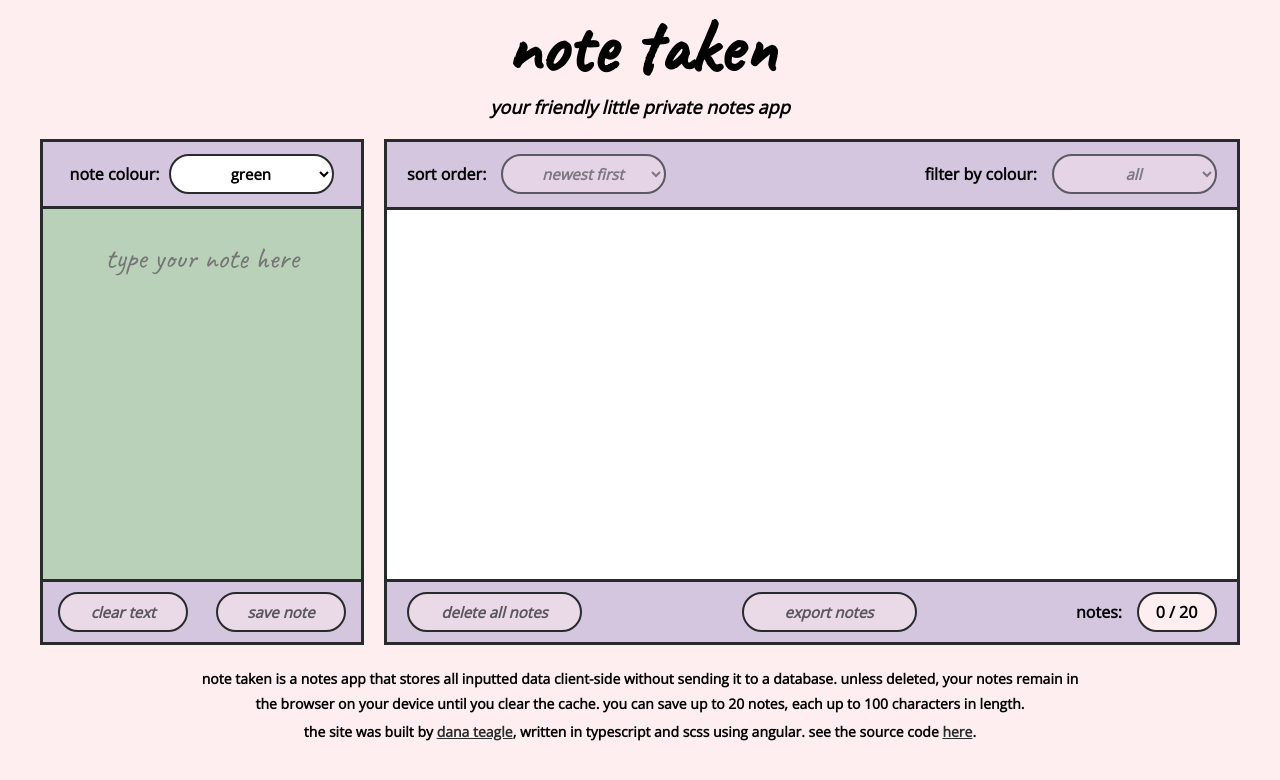
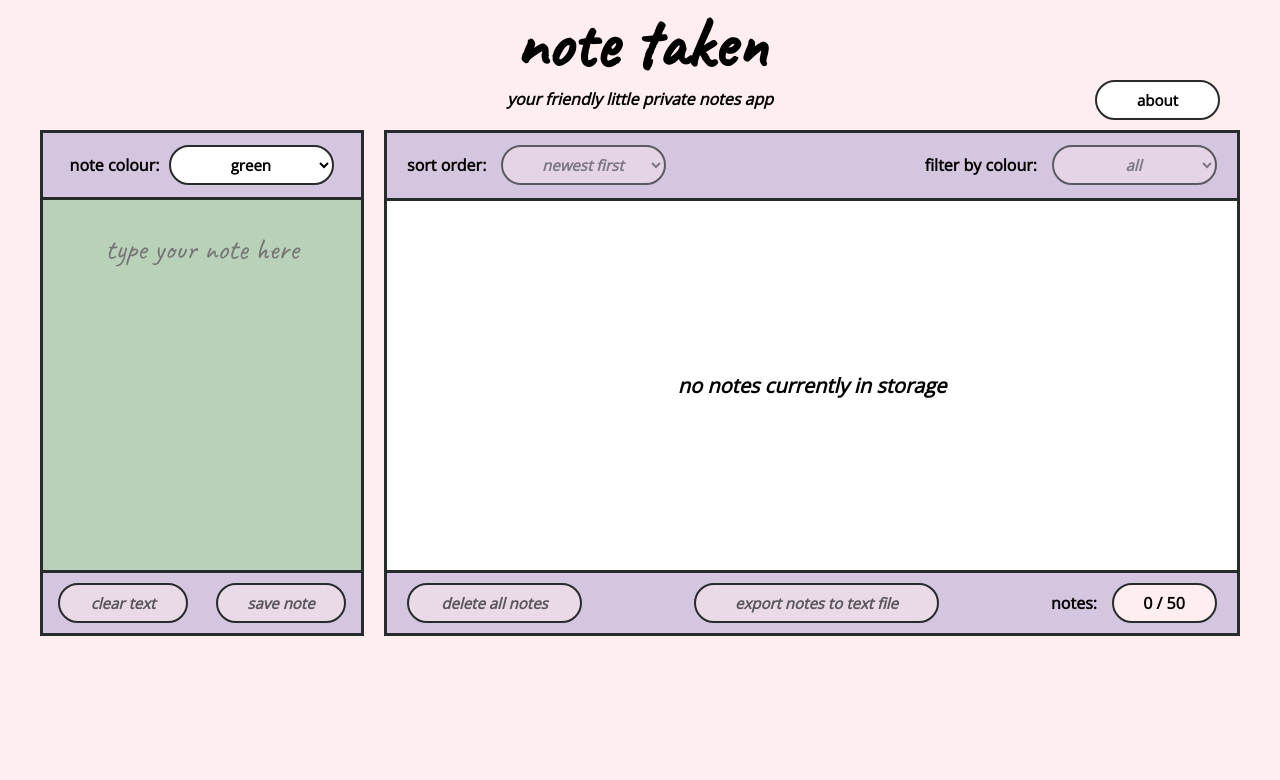
Before and after one commit to torontopubliclibra/note-taken, an Angular app: page / in a window 1280 px wide. Shown: the top 780 px of the page. Built offline with nearby package versions, Linux system fonts and the light colour scheme.

Commit message:
style: reformatted footer/info text for mobile and desktop

```diff
--- a/src/app/app.component.html
+++ b/src/app/app.component.html
@@ -8,19 +8,19 @@
 
   <!-- mobile nav -->
   <nav>
-    <button *ngIf="allNotes.length === 0 && mobileView !== 'info'" class="mobile-nav-link" disabled>
+    <button *ngIf="allNotes.length === 0 && view !== 'info'" class="mobile-nav-link" disabled>
       <p>Notes (0)</p>
     </button>
-    <button  *ngIf="allNotes.length > 0 && mobileView === 'notepad'" class="mobile-nav-link" (click)="toggleMobileView('notebook')" title="View your notes">
+    <button  *ngIf="allNotes.length > 0 && view === 'notepad'" class="mobile-nav-link" (click)="toggleView('notebook')" title="View your notes">
       <p>Notes ({{allNotes.length}})</p>
     </button>
-    <button  *ngIf="allNotes.length > 0 && mobileView === 'notebook'" class="mobile-nav-link" (click)="toggleMobileView('notepad')" title="Add a new note">
+    <button  *ngIf="allNotes.length > 0 && view === 'notebook'" class="mobile-nav-link" (click)="toggleView('notepad')" title="Add a new note">
       <p>Add note</p>
     </button>
-    <button *ngIf="mobileView !== 'info'" class="mobile-nav-link info" (click)="toggleMobileView('info')" title="Info about the application">
+    <button *ngIf="view !== 'info'" class="mobile-nav-link info" (click)="toggleView('info')" title="Info about the application">
       <p>About</p>
     </button>
-    <button *ngIf="mobileView === 'info'" class="mobile-nav-link" (click)="toggleMobileView('notepad')" title="Go back to the application">
+    <button *ngIf="view === 'info'" class="mobile-nav-link info back" (click)="toggleView('notepad')" title="Go back to the application">
       <p>Back to app</p>
     </button>
   </nav>
@@ -29,7 +29,7 @@
   <main>
 
     <!-- notepad section -->
-    <div class="notepad" class="{{noteColor}} {{mobileView === 'notebook' || mobileView === 'info' ? 'disabled' : ''}}">
+    <div class="notepad" class="{{noteColor}} {{view === 'notebook' || view === 'info' ? 'disabled' : ''}}">
 
       <!-- notepad colour options -->
       <div class="notepad-options">
@@ -45,7 +45,7 @@
       </div>
 
       <!-- notepad text area -->
-      <textarea [(ngModel)]="inputtedText" maxlength="100" wrap="hard" placeholder={{placeholder}} (keydown.enter)="saveNote($event)"></textarea>
+      <textarea [(ngModel)]="inputtedText" maxlength="140" wrap="hard" placeholder={{placeholder}} (keydown.enter)="saveNote($event)"></textarea>
 
       <!-- notepad save and clear buttons -->
       <div class="notepad-buttons">
@@ -59,7 +59,7 @@
     </div>
 
     <!-- notebook section -->
-    <div class="notebook {{mobileView === 'notepad' || mobileView === 'info' ? 'disabled' : ''}}">
+    <div class="notebook {{view === 'info' ? 'disabled' : ''}} {{view === 'notepad' || view === 'info' ? 'disabled-2' : ''}}">
 
       <!-- notebook sort and filter options -->
       <div class="notebook-options">
@@ -97,7 +97,7 @@
 
       <!-- notebook list in descending order -->
       <ul *ngIf="timeSort === 'newest'" class="notes-list">
-        <li *ngFor="let note of filteredNotes.slice().reverse(); index as i" class="{{note.color}} {{mobileView === 'notebook' ? 'active' : ''}}">
+        <li *ngFor="let note of filteredNotes.slice().reverse(); index as i" class="{{note.color}} {{view === 'notebook' ? 'active' : ''}}">
           <button class="edit" (click)="editNote(i)" title="Edit note">
             <i class="fa fa-pencil" aria-hidden="true"></i>
           </button>
@@ -111,9 +111,18 @@
             {{note.meta.date}} @ {{note.meta.time}}
           </p>
         </li>
-        <div class="no-search" *ngIf="searchQuery && filteredNotes.length === 0">
-          <p>Sorry, but there aren't any notes matching that query</p>
-          <p>Wanna try something else?</p>
+        <div class="empty-notes" *ngIf="filteredNotes.length === 0 || allNotes.length === 0">
+          <span *ngIf="allNotes.length === 0" class="query">
+            <p>No notes currently in storage</p>
+          </span>
+          <span *ngIf="searchQuery && colorFilter === 'all'" class="query">
+            <p>Sorry, but there aren't any notes matching "{{searchQuery}}"</p>
+            <p>Wanna try something else?</p>
+          </span>
+          <span *ngIf="searchQuery && colorFilter !== 'all'" class="query-color">
+            <p>Sorry, but there aren't any {{colorFilter}} notes matching "{{searchQuery}}"</p>
+            <p>Wanna try something else?</p>
+          </span>
         </div>
       </ul>
 
@@ -139,12 +148,12 @@
         <div class="notes-remaining">
           <p>Notes:</p>
           <div class="counter">
-            <p>{{allNotes.length}} / 20</p>
+            <p>{{allNotes.length}} / 50</p>
           </div>
         </div>
 
-        <button *ngIf="filteredNotes.length > 1" (click)="exportNotes()" class="export" title="Export your notes to a text file">Export notes</button>
-        <button *ngIf="filteredNotes.length <= 1" class="export" disabled>Export notes</button>
+        <button *ngIf="filteredNotes.length > 1" (click)="exportNotes()" class="export" title="Open or save your notes as a .txt file">Export notes to text file</button>
+        <button *ngIf="filteredNotes.length <= 1" class="export" disabled>Export notes to text file</button>
 
         <button *ngIf="filteredNotes.length > 0 && colorFilter === 'all' && !searchQuery" (click)="deleteAll()" class="deleteAll" title="Delete all of your notes">Delete all notes</button>
         <button *ngIf="filteredNotes.length <= 0 || colorFilter !== 'all' || searchQuery" class="deleteAll" disabled>Delete all notes</button>
@@ -155,9 +164,9 @@
   </main>
 
   <!-- footer section -->
-  <footer class="{{mobileView !== 'info' ? 'disabled' : ''}}">
+  <footer class="{{view !== 'info' ? 'disabled' : ''}}">
     <p>
-      Note Taken is a notes app that stores all inputted data client-side without sending it to a database. Unless deleted, your notes remain in the browser on your device until you clear the cache. You can save up to 20 notes, each up to 100 characters in length.
+      Note Taken is a notes app that stores all inputted data client-side without sending anything to a database. Unless deleted, your notes remain in the browser on your device until you clear the cache. You can save up to 50 notes, each up to 140 characters in length. They can be sorted by time stamp, filtered by colour, searched by an inputted query, edited, deleted, and exported to a text file for offline access.
     </p>
     <p>
       The site was built by <a href="https://danateagle.com">Dana Teagle</a>, written in Typescript and SCSS using Angular. See the source code <a href="https://github.com/torontopubliclibra/note-taken">here</a>.
--- a/src/app/app.component.scss
+++ b/src/app/app.component.scss
@@ -25,11 +25,19 @@ nav {
         }
 
         &.info {
-        //     display: block;
-        //     position: absolute;
-        //     top: 80px;
-        //     right: calc(50vw - 580px);
+            display: block;
+            position: absolute;
+            top: 75px;
+            right: calc(50vw - 580px);
             width: 125px;
+
+            &.back {
+                width: 200px;
+            }
+
+            &:hover, &:focus {
+                background-color: rgba($color1, 0.6);
+            }
         }
     }
 
@@ -63,14 +71,14 @@ header {
 
     h1 {
         font-family: $handwriting;
-        font-size: 75px;
+        font-size: 70px;
         margin: 0;
         padding: 0;
         cursor: default;
     }
 
     h2 {
-        font-size: 18px;
+        font-size: 16px;
         font-style: italic;
         margin: 0;
         padding: 0;
@@ -81,15 +89,26 @@ header {
     }
 }
 footer {
-    width: 90%;
-    max-width: 900px;
-    font-size: 14px;
+    display: flex;
+    flex-direction: column;
+    justify-content: center;
+
+    width: 95%;
+    max-width: 1127px;
+    height: 460px;
+
+    background-color: $color1;
+    border: solid $black 3px;
+
+    font-size: 18px;
     line-height: 1.75;
+
     padding: 20px;
     margin: 0 auto;
+
     p {
         margin: 0;
-        padding: 2px 0;
+        padding: 10px 50px;
     }
     a {
         color: $black;
@@ -99,48 +118,42 @@ footer {
         }
     }
 
+    &.disabled {
+        display: none;
+    }
+
     // responsive to tablet
     @media only screen and (max-width: $tablet) {
 
         background-color: $color1;
-
-        display: flex;
-        flex-direction: column;
-        justify-content: flex-start;
+        border: none;
         padding: 0;
         margin: 0;
 
         width: calc(100% - 43px);
         height: calc(100vh - 218px);
 
-        font-size: 18px;
+        font-size: 14px;
 
         p {
             width: calc(100% - 17px);
             padding: 30px;
-
-            &:first-of-type {
-                display: flex;
-                align-items: center;
-                background-color: $color2;
-                border: solid $black 3px;
-                border-left: none;
-                border-right: none;
-                height: calc(100% - 210px);
-            }
+            display: flex;
+            background-color: $color2;
+            height: 100%;
+            max-height: calc(100% - 100px);
+            border-top: solid $black 3px;
+            align-items: center;
 
             &:last-of-type {
+                display: block;
                 background-color: $color1;
-                max-height: 180px;
+                max-height: 45px;
             }
         }
 
         a {
             font-style: italic;
-        }
-
-        &.disabled {
-            display: none;
         }
     }
 }
@@ -171,11 +184,12 @@ main {
     margin: 0;
     border: solid $black 3px;
 
+    &.disabled {
+        display: none;
+    }
+
     // responsive to tablet
     @media only screen and (max-width: $tablet) {
-        &.disabled {
-            display: none;
-        }
 
         height: calc(100vh - 230px);
         width: 100%;
@@ -274,7 +288,7 @@ textarea {
     @media only screen and (max-width: $tablet) {
         width: calc(100% - 36px);
         min-height: 60px;
-        font-size: 40px;
+        font-size: 35px;
         padding: 18px;
     }
 }
@@ -410,16 +424,22 @@ button {
         left: 0;
     }
 
-    &.deleteAll, &.export {
+    &.deleteAll {
         width: 175px;
+    }
+
+    &.export {
+        width: 245px;
     }
 
     // responsive to tablet
     @media only screen and (max-width: $tablet) {
         &.export {
-            margin-top: 0;
-            order: 10;
-            width: calc(100% - 6px);
+            margin-top: 5px;
+            margin-bottom: 0;
+            order: -1;
+            width: 100%;
+            max-width: 675px;
         }
     }
 }
@@ -436,9 +456,14 @@ button {
     background-color: $white;
     border: solid $black 3px;
 
+    &.disabled {
+        display: none;
+    }
+
     // responsive to tablet
     @media only screen and (max-width: $tablet) {
-        &.disabled {
+
+        &.disabled-2 {
             display: none;
         }
 
@@ -515,6 +540,8 @@ button {
             order: 3;
             gap: 20px;
             height: 87px;
+            max-width: calc(100% - 40px);
+            width: 100%;
         }
     }
 
@@ -528,9 +555,9 @@ button {
         @media only screen and (max-width: $tablet) {
             flex-wrap: wrap;
             border-top: none;
-            flex-direction: row;
             justify-content: center;
             height: 120px;
+            max-width: calc(100% - 40px);
             padding-top: 0;
             order: 4;
             font-size: 16px;
@@ -550,10 +577,10 @@ button {
                 max-width: 250px;
             }
             .notes-remaining {
-                margin-right: 5px;
+                margin-left: 5px;
             }
             .deleteAll {
-                margin-left: 5px;
+                margin-right: 5px;
             }
         }
 
@@ -605,7 +632,7 @@ button {
         border: solid $black 2px;
         border-radius: 30px;
         height: 36px;
-        width: 75px;
+        width: 100px;
         padding-right: 1px;
         cursor: default;
         p {
@@ -615,7 +642,6 @@ button {
         // responsive to tablet
         @media only screen and (max-width: $tablet) {
             height: 36.5px;
-            width: 100px;
         }
     }
 
@@ -631,7 +657,8 @@ button {
         margin: 0;
         gap: 20px;
 
-        .no-search {
+        .empty-notes {
+            font-style: italic;
             font-size: 20px;
             text-align: center;
             max-width: 85%;
@@ -653,8 +680,8 @@ button {
             border: solid $black 3px;
             color: $black;
             text-align: center;
-            width: 240px;
-            height: 223px;
+            width: 250px;
+            height: 250px;
             list-style-type: none;
 
             // responsive to tablet
@@ -662,7 +689,7 @@ button {
                 width: calc(100% - 46px);
                 max-width: 100vw;
                 margin: 0;
-                min-height: 200px;
+                min-height: 250px;
                 &:first-of-type {
                     margin-top: 20px;
                 }
--- a/src/app/app.component.ts
+++ b/src/app/app.component.ts
@@ -1,5 +1,4 @@
 import { Component } from '@angular/core';
-import { saveAs } from 'file-saver';
 
 @Component({
   selector: 'app-root',
@@ -19,7 +18,7 @@ export class AppComponent {
   noteColors: string[] = [];
   inputtedText: string = ``;
   searchQuery: string = ``;
-  mobileView: string = `notepad`;
+  view: string = `notepad`;
 
   // note data objects
   localNotes: any = localStorage.getItem(`notes`);
@@ -66,15 +65,15 @@ export class AppComponent {
   }
 
   // toggle the mobile view function
-  toggleMobileView = (view: string) => {
+  toggleView = (view: string) => {
 
     // set the mobile view variable to the parameter taken by the function
     if (view === `notebook`) {
-      this.mobileView = `notebook`;
+      this.view = `notebook`;
     } else if (view === `notepad`) {
-      this.mobileView = `notepad`
+      this.view = `notepad`
     } else if (view === `info`) {
-      this.mobileView = `info`
+      this.view = `info`
     }
 
   }
@@ -126,6 +125,12 @@ export class AppComponent {
   // filter notes by colour function
   filterNotesByColor = () => {
 
+    if (this.searchQuery) {
+
+      this.searchNotes()
+
+    } else {
+
       // establish an empty array for the new filtered notes
       let updatedNotes: {
         text: string,
@@ -134,17 +139,22 @@ export class AppComponent {
           time: string,
           date: string,
         }
-    }[] = this.allNotes;
+      }[] = [];
+
+      updatedNotes = this.allNotes;
 
       // if the colour filter is anything other than 'all'
       if (this.colorFilter !== `all`) {
 
         // filter the notes by the selected colour filter
         updatedNotes = updatedNotes.filter(note => note.color === this.colorFilter);
+
       }
 
       // set the filtered notes variables to the new filtered notes
       this.filteredNotes = updatedNotes;
+
+    }
 
   }
 
@@ -159,38 +169,31 @@ export class AppComponent {
         time: string,
         date: string,
       }
-    }[] = [];
+    }[] = this.allNotes;
 
-    if (this.colorFilter !== 'all') {
-      updatedNotes = this.filteredNotes;
-    } else {
-      updatedNotes = this.allNotes;
-    };
-
-    if (this.searchQuery) {
+    if (this.searchQuery && this.colorFilter === 'all') {
 
       updatedNotes = updatedNotes.filter(note => note.text.toLowerCase().includes(this.searchQuery.toLowerCase()));
+
+    } else if (this.searchQuery && this.colorFilter !== 'all') {
+
+      updatedNotes = updatedNotes.filter(note => note.color === this.colorFilter);
+      updatedNotes = updatedNotes.filter(note => note.text.toLowerCase().includes(this.searchQuery.toLowerCase()));
+
+    } else if (!this.searchQuery && this.colorFilter !== 'all') {
+
+      updatedNotes = updatedNotes.filter(note => note.color === this.colorFilter);
+    }
+
     this.filteredNotes = updatedNotes;
-
-    } else if (this.colorFilter) {
-
-      updatedNotes = [];
-      this.filterNotesByColor();
-
-    } else {
-
-      updatedNotes = this.allNotes;
-      this.filteredNotes = updatedNotes;
-
-    }
 
   }
 
   // filter notes by search query
   clearSearch = () => {
 
+    this.searchQuery = '';
     this.filterNotesByColor();
-    this.searchQuery = '';
 
   }
 
@@ -251,8 +254,8 @@ export class AppComponent {
     }[] = this.allNotes;
     let initialPlaceholder = this.placeholder;
 
-    // if there are 20 or more notes, display the limit text
-    if (updateNotes.length >= 20) {
+    // if there are 50 or more notes, display the limit text
+    if (updateNotes.length >= 50) {
       this.updatePlaceholder(`storage limit reached`);
 
     // if the note is already in the array, display the duplicate note text
@@ -332,7 +335,7 @@ export class AppComponent {
     this.deleteNote(index);
 
     // toggle the mobile view back to the notepad
-    this.toggleMobileView("notepad");
+    this.toggleView("notepad");
 
   }
 
@@ -372,7 +375,7 @@ export class AppComponent {
 
     // if the notebook is empty, set the mobile view to the notepad
     if (this.allNotes.length === 0) {
-      this.toggleMobileView("notepad");
+      this.toggleView("notepad");
     }
 
   }
@@ -390,7 +393,7 @@ export class AppComponent {
     if (this.searchQuery && this.colorFilter !== 'all') {
       query =  this.searchQuery;
       filter =  this.colorFilter;
-      heading = title + ` [ ` + filter + ` | "` + query + `" ] `
+      heading = title + ` [ "` + query + `" || ` + filter + ` ] `
       filename = `note-taken-export--${filter}--${query}--${date.replaceAll("/", "_")}.txt`
     } else if (this.searchQuery && this.colorFilter === 'all') {
       query =  this.searchQuery;
@@ -408,7 +411,7 @@ export class AppComponent {
     exportedNotes.push(heading + ` - ` + date);
 
     this.filteredNotes.forEach((note) => {
-      exportedNotes.push(`\n\n${note.text}\n// ${note.meta.date} @ ${note.meta.time} | ${note.color} //`)
+      exportedNotes.push(`\n\n${note.text}\n// ${note.meta.date} @ ${note.meta.time} || ${note.color} //`)
     })
 
     let FileSaver = require('file-saver');
@@ -432,7 +435,7 @@ export class AppComponent {
     localStorage.removeItem(`notes`);
 
     // toggle the mobile view to the notepad
-    this.toggleMobileView("notepad");
+    this.toggleView("notepad");
 
   }
 
```
Also changed, not shown: 1 other file (tests, documents, lock files or other folders). Lines whose indentation alone changed are shown as unchanged.
